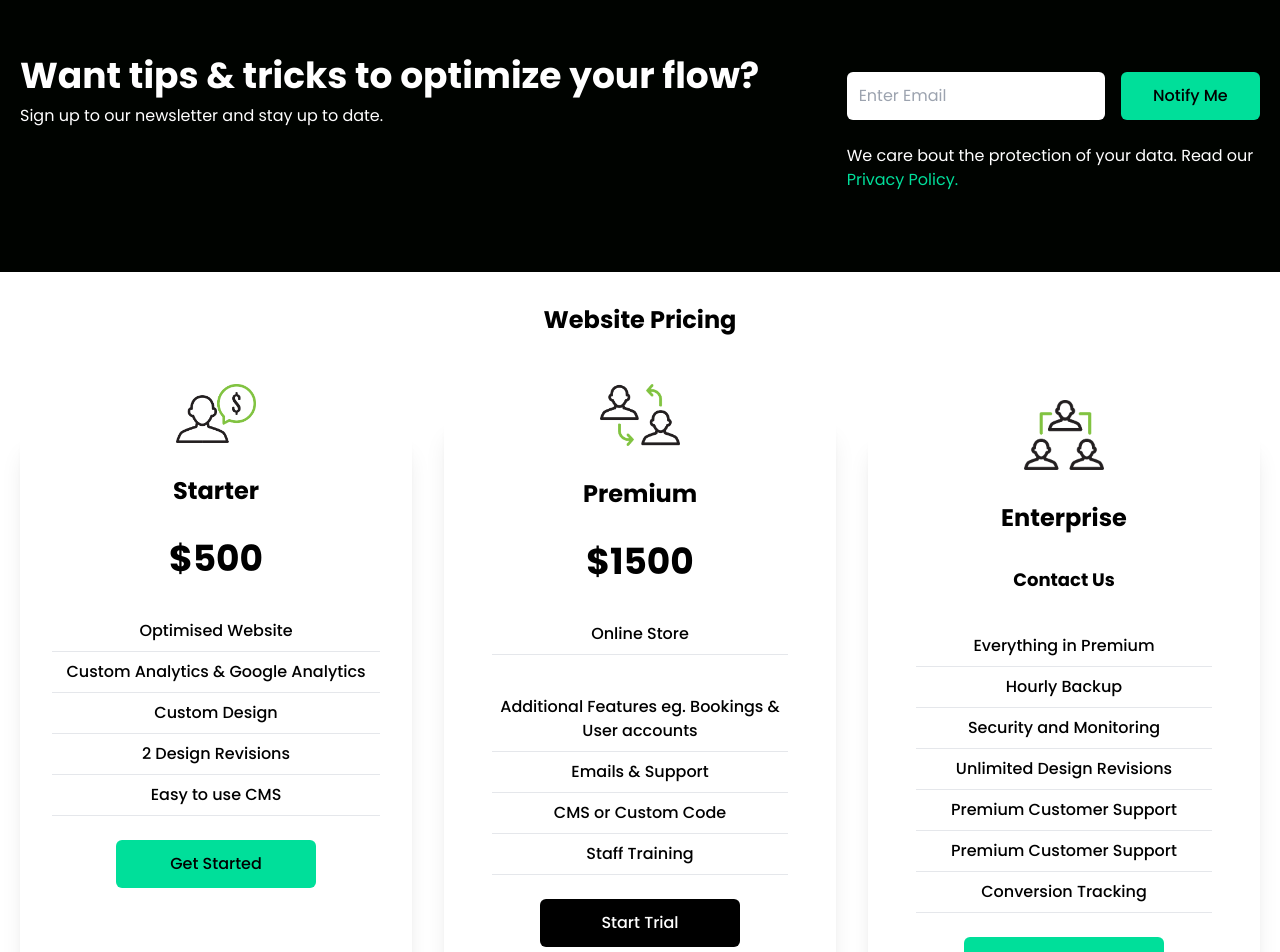
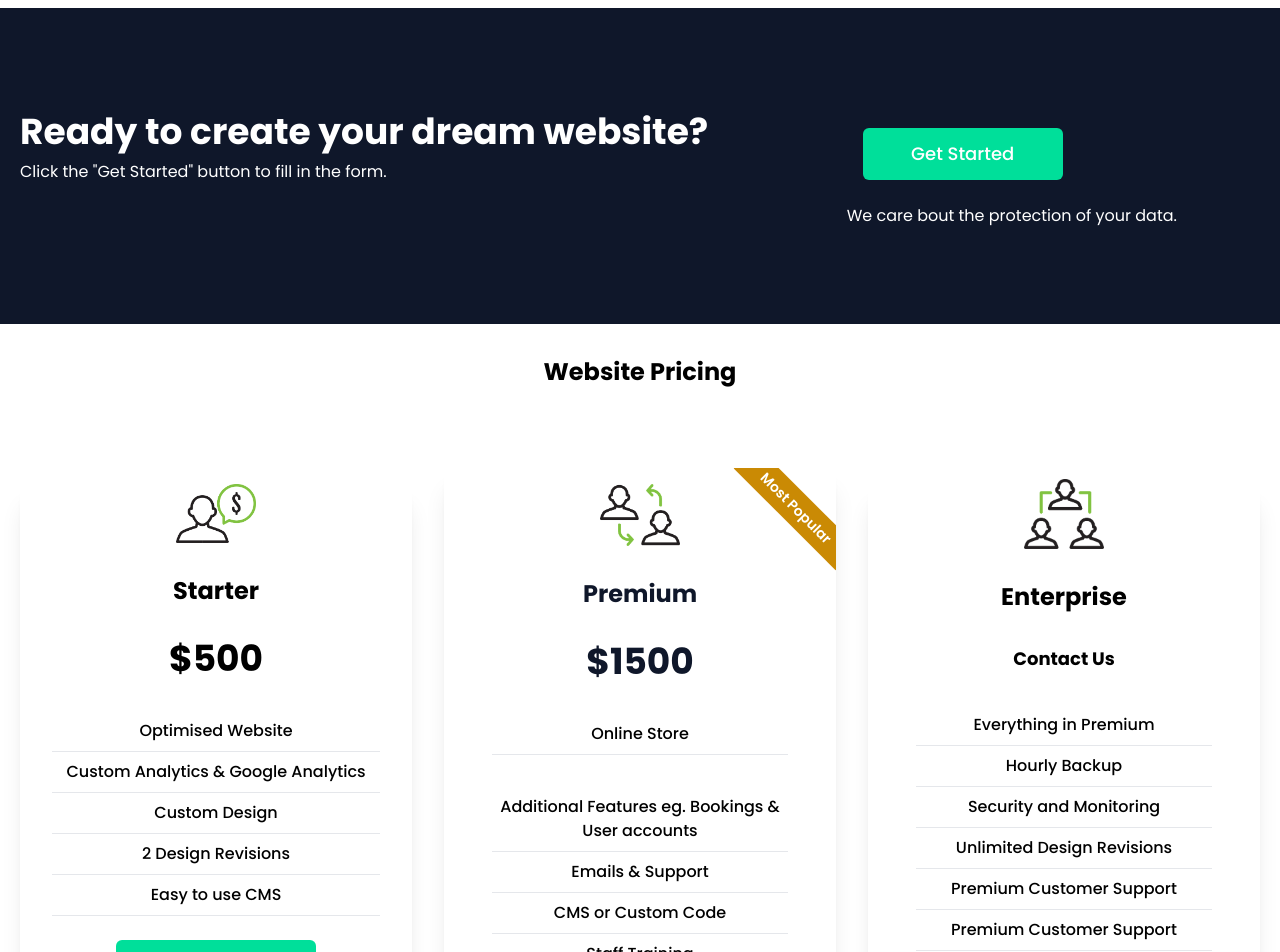
Before and after one commit to brandonzane/digitol-landing-page, a React (Create React App) app: page / in a window 1280 px wide. Shown: the part 1520-2472 px from the top of the page. Built offline with nearby package versions, Linux system fonts and the light colour scheme.

Commit message:
Completed Onboarding

```diff
--- a/src/components/Analytics.jsx
+++ b/src/components/Analytics.jsx
@@ -7,9 +7,9 @@ const Analytics = () => {
       <div className="max-w-[1240px] mx-auto grid md:grid-cols-2">
         <img className="w-[500px] mx-auto my-4" src={Laptop} alt="/" />
         <div className="flex flex-col justify-center">
-          <p className="text-[#00df9a] font-bold ">DATA ANALYTICS DASHBOARD</p>
+          <p className="text-[#00df9a] font-bold ">DATA AND DESIGN</p>
           <h1 className="md:text-4xl sm:text-3xl text-2xl font-bold py-2">
-            Manage Data Analytics Centrally
+            All your decision making data in one place
           </h1>
           <p>
             {/* Strategic Decision Making */}
@@ -36,8 +36,11 @@ const Analytics = () => {
             efficiency and reduce costs.
           </p>
           <button
-            className="bg-black text-[#00df9a] w-[200px] rounded-md font-medium my-6 mx-auto md:mx-0 py-3"
-            onClick={() => (window.location.href = "mailto:dev@digitol.co.zw")}
+            className="bg-slate-900 text-white w-[200px] rounded-md font-medium my-6 mx-auto md:mx-0 py-3"
+            onClick={() =>
+              (window.location.href =
+                "https://noteforms.com/forms/website-form-ywokcf")
+            }
           >
             Get Started
           </button>
--- a/src/components/Cards.jsx
+++ b/src/components/Cards.jsx
@@ -11,11 +11,7 @@ const Cards = () => {
       </h1>
       <div className="max-w-[1240px] mx-auto grid md:grid-cols-3 gap-8">
         <div className="w-full shadow-xl flex flex-col p- my-4 rounded-lg hover:scale-105 duration-300">
-          <img
-            className="w-20 mx-auto mt-[-3rem] bg-white"
-            src={Single}
-            alt="/"
-          />
+          <img className="w-20 mx-auto bg-white" src={Single} alt="/" />
           <h2 className="text-2xl font-bold text-center py-8">Starter</h2>
           <p className="text-center text-4xl font-bold">$500</p>
           <div className="text-center font-medium">
@@ -28,18 +24,31 @@ const Cards = () => {
             <p className="py-2 border-b mx-8">2 Design Revisions</p>
             <p className="py-2 border-b mx-8">Easy to use CMS</p>
           </div>
-          <button className="bg-[#00df9a] w-[200px] rounded-md font-medium my-6 mx-auto px-6 py-3">
+          <button
+            className="bg-[#00df9a] w-[200px] rounded-md font-medium my-6 mx-auto px-6 py-3"
+            onClick={() =>
+              (window.location.href =
+                "https://noteforms.com/forms/website-form-ywokcf")
+            }
+          >
             Get Started
           </button>
         </div>
-        <div className="w-full shadow-xl bg-white flex flex-col p-4 md:my-0 my-8 rounded-lg hover:scale-105 duration-300">
-          <img
-            className="w-20 mx-auto mt-[-3rem] bg-transparent"
-            src={Double}
-            alt="/"
-          />
-          <h2 className="text-2xl font-bold text-center py-8">Premium</h2>
-          <p className="text-center text-4xl font-bold">$1500</p>
+        <div className="overflow-hidden w-full shadow-xl bg-white flex flex-col p-4 md:my-0 my-8 rounded-lg hover:scale-105 duration-300">
+          <div class="relative">
+            <div class="absolute top-0 right-0">
+              <div class="w-36 h-8 absolute top-2 -right-12">
+                <div class="h-full w-full bg-yellow-600 text-white text-sm text-center leading-8 font-semibold transform rotate-45">
+                  Most Popular
+                </div>
+              </div>
+            </div>
+          </div>
+          <img className="w-20 mx-auto bg-transparent" src={Double} alt="/" />
+          <h2 className="text-2xl font-bold text-center py-8 text-slate-900">
+            Premium
+          </h2>
+          <p className="text-center text-4xl font-bold text-slate-900">$1500</p>
           <div className="text-center font-medium">
             <p className="py-2 border-b mx-8 mt-8">Online Store</p>
             <p className="py-2 border-b mx-8 mt-8">
@@ -49,13 +58,19 @@ const Cards = () => {
             <p className="py-2 border-b mx-8">CMS or Custom Code</p>
             <p className="py-2 border-b mx-8">Staff Training</p>
           </div>
-          <button className="bg-black text-white w-[200px] rounded-md font-medium my-6 mx-auto px-6 py-3">
-            Start Trial
+          <button
+            className="bg-slate-900 text-white w-[200px] rounded-md font-medium my-6 mx-auto px-6 py-3"
+            onClick={() =>
+              (window.location.href =
+                "https://noteforms.com/forms/premium-users-ixibn7")
+            }
+          >
+            Get Started
           </button>
         </div>
         <div className="w-full shadow-xl flex flex-col p-4 my-4 rounded-lg hover:scale-105 duration-300">
           <img
-            className="w-20 mx-auto mt-[-3rem] bg-white"
+            className="w-20 mx-auto mt-[-1.3rem] bg-white"
             src={Triple}
             alt="/"
           />
@@ -70,7 +85,13 @@ const Cards = () => {
             <p className="py-2 border-b mx-8">Premium Customer Support</p>
             <p className="py-2 border-b mx-8">Conversion Tracking</p>
           </div>
-          <button className="bg-[#00df9a] w-[200px] rounded-md font-medium my-6 mx-auto px-6 py-3">
+          <button
+            className="bg-[#00df9a] w-[200px] rounded-md font-medium my-6 mx-auto px-6 py-3"
+            onClick={() =>
+              (window.location.href =
+                "https://noteforms.com/forms/website-form-ywokcf")
+            }
+          >
             Contact Us
           </button>
         </div>
--- a/src/components/Hero.jsx
+++ b/src/components/Hero.jsx
@@ -23,7 +23,13 @@ const Hero = () => {
             loop
           />
         </div>
-        <button className="bg-[#31b188] w-[200px] rounded-md font-light my-6 mx-auto py-3 text-white">
+        <button
+          className="bg-[#31b188] w-[200px] rounded-md font-light my-6 mx-auto py-3 text-white"
+          onClick={() =>
+            (window.location.href =
+              "https://noteforms.com/forms/website-form-ywokcf")
+          }
+        >
           Get Started
         </button>
       </div>
--- a/src/components/Newsletter.jsx
+++ b/src/components/Newsletter.jsx
@@ -1,29 +1,30 @@
-import React from 'react';
+import React from "react";
 
 const Newsletter = () => {
   return (
-    <div className='w-full py-16 text-white px-4'>
-      <div className='max-w-[1240px] mx-auto grid lg:grid-cols-3'>
-        <div className='lg:col-span-2 my-4'>
-          <h1 className='md:text-4xl sm:text-3xl text-2xl font-bold py-2'>
-            Want tips & tricks to optimize your flow?
+    <div className="w-full py-20 text-white px-4 bg-slate-900">
+      <div className="max-w-[1240px] mx-auto grid lg:grid-cols-3">
+        <div className="lg:col-span-2 my-4">
+          <h1 className="md:text-4xl sm:text-3xl text-2xl font-bold py-2">
+            Ready to create your dream website?
           </h1>
-          <p>Sign up to our newsletter and stay up to date.</p>
+          <p>Click the "Get Started" button to fill in the form.</p>
         </div>
-        <div className='my-4'>
-          <div className='flex flex-col sm:flex-row items-center justify-between w-full'>
-            <input
-              className='p-3 flex w-full rounded-md text-black'
-              type='email'
-              placeholder='Enter Email'
-            />
-            <button className='bg-[#00df9a] text-black rounded-md font-medium w-[200px] ml-4 my-6 px-6 py-3'>
-              Notify Me
+        <div className="my-4">
+          <div className="flex flex-col sm:flex-row items-center justify-between w-full">
+            <button
+              className="bg-[#00df9a] text-white text-lg rounded-md font-medium w-[200px] ml-4 my-6 px-6 py-3"
+              onClick={() =>
+                (window.location.href =
+                  "https://noteforms.com/forms/website-form-ywokcf")
+              }
+            >
+              Get Started
             </button>
           </div>
           <p>
-            We care bout the protection of your data. Read our{' '}
-            <span className='text-[#00df9a]'>Privacy Policy.</span>
+            We care bout the protection of your data.
+            {/* <span className="text-[#00df9a]">Privacy Policy.</span> */}
           </p>
         </div>
       </div>
```
